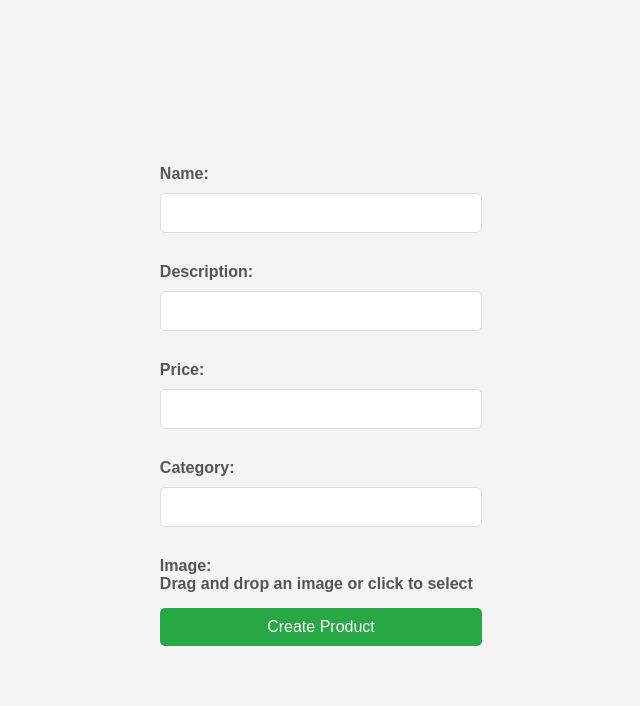
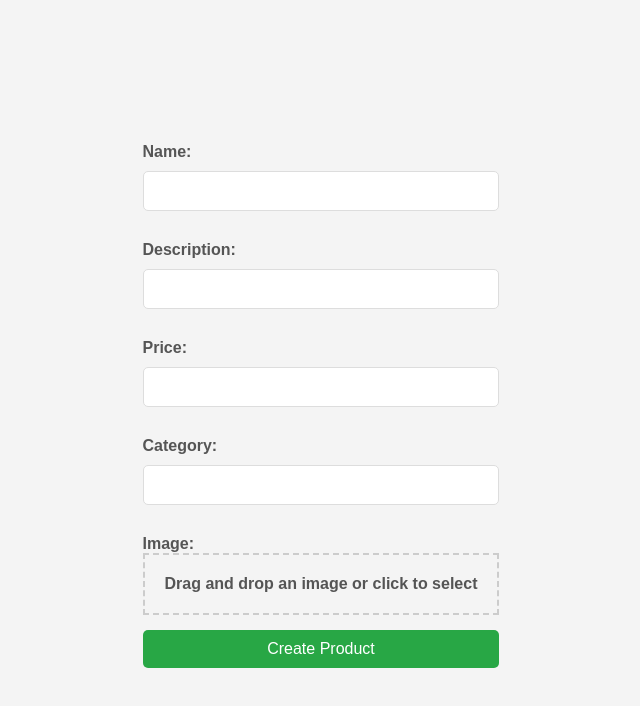
Before and after one commit to GRANDELO/ELOsystemv1, a React (Create React App) app in the folder frontend/client/: page /productForm in a window 1280 px wide. Shown: the top 706 px of the page, without its empty margins (319-959 px from the left). Built offline with nearby package versions, Linux system fonts and the light colour scheme; no server answers.

Commit message:
elo updates from Tim

```diff
--- /dev/null
+++ b/frontend/client/src/components/ProductForm.css
@@ -0,0 +1,14 @@
+.drop-zone input {
+    display: none;
+}
+.drop-zone {
+    border: 2px dashed #ccc;
+    padding: 20px;
+    text-align: center;
+    cursor: pointer;
+}
+
+.drop-zone.dragging {
+    border-color: #000;
+    background-color: #f0f0f0;
+}
--- a/frontend/client/src/components/ProductForm.js
+++ b/frontend/client/src/components/ProductForm.js
@@ -1,5 +1,6 @@
 import React, { useEffect, useRef, useState } from 'react';
 import { useNavigate, useParams } from 'react-router-dom';
+import './ProductForm.css';
 import axiosInstance from './axiosInstance';
 
 const ProductForm = () => {
@@ -45,6 +46,7 @@ const ProductForm = () => {
   const handleDrop = (e) => {
     e.preventDefault();
     setDragging(false);
+    console.log('File dropped:', e.dataTransfer.files);
     const files = e.dataTransfer.files;
     if (files.length > 0) {
       setFormData({ ...formData, image: files[0] });
@@ -54,10 +56,12 @@ const ProductForm = () => {
   const handleDragOver = (e) => {
     e.preventDefault();
     setDragging(true);
+    console.log('Dragging over');
   };
 
   const handleDragLeave = () => {
     setDragging(false);
+    console.log('Drag left');
   };
 
   const handleSubmit = async (e) => {
--- a/frontend/client/src/components/form.css
+++ /dev/null
@@ -1,16 +0,0 @@
-.drop-zone {
-    width: 100%;
-    padding: 20px;
-    border: 2px dashed #ccc;
-    text-align: center;
-    cursor: pointer;
-    margin-bottom: 10px;
-  }
-
-  .drop-zone.dragging {
-    border-color: #000;
-  }
-
-  .drop-zone input {
-    display: none;
-  }
```
Also changed, not shown: 2 other files (tests, documents, lock files or other folders).
